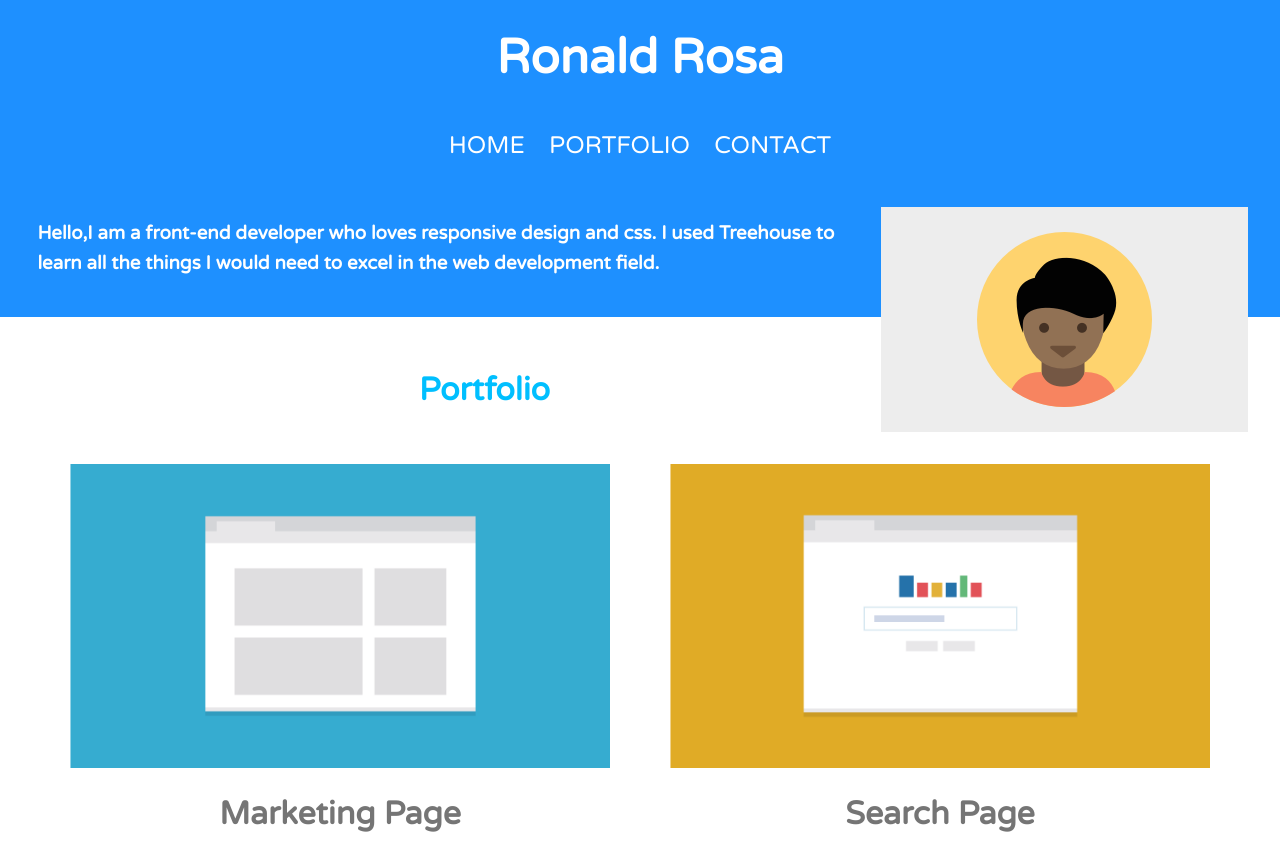
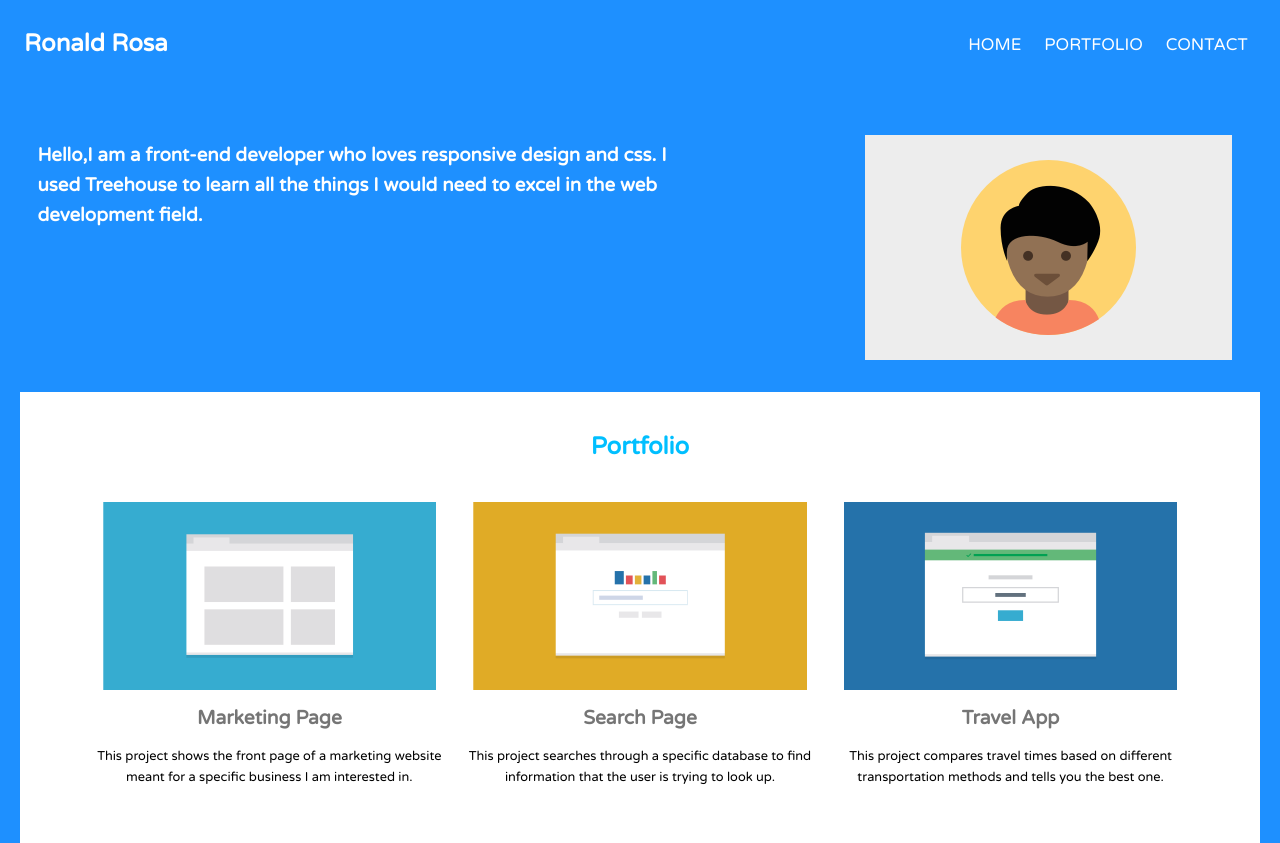
Before and after one commit to rjr2274/TechDegree-Project-2, a plain HTML site: page index.html in a window 1280 px wide. Shown: the top 843 px of the page. Drawn offline with Linux system fonts and the light colour scheme.

Commit message:
Finished Tab and Main site
Just have to add some small details but main portion is done.

```diff
--- a/css/main.css
+++ b/css/main.css
@@ -144,6 +144,7 @@ figure {
 }
 
 .top_link {
+  display: inline-block;
   float: right;
 }
 
@@ -155,6 +156,10 @@ figure {
 .footer_link {
   color: #fff;
   display: inline-block;
+}
+
+.footer_list {
+  display: none;
 }
 
 /*****************************************
@@ -172,8 +177,8 @@ figure {
 @media (min-width: 768px) {
 
     .content_wrap {
-      padding-left: 40px;
-      padding-right: 40px;
+      padding-left: 10px;
+      padding-right: 10px;
     }
 
     .project_page {
@@ -217,4 +222,90 @@ figure {
     .top_link {
       display: none;
     }
+
+    .footer_list {
+      display: inline-block;
+    }
+
+    .footer_list a {
+      text-decoration: none;
+    }
+
+    .footer_list {
+      list-style: none;
+      float: right;
+    }
+
+    .footer_list li {
+      display: inline-block;
+      padding: 5px;
+    }
 }
+
+@media (min-width: 1024px) {
+
+  .content_wrap {
+    margin-left: 20px;
+    margin-right: 20px;
+  }
+
+  .name {
+    font-size: 1.5em;
+    float: left;
+    margin: .2em 1em;
+  }
+
+  .main-nav {
+    font-size: .7em;
+    float: right;
+    margin: 2em;
+    padding: 0;
+  }
+
+  .profile_picture {
+    float: right;
+    margin: 0;
+    max-width: 40%;
+    margin-top: 2em;
+    margin-right: 3em;
+    margin-bottom: 2em;
+  }
+
+  .about {
+    clear: left;
+    max-width: 50%;
+    margin-top: 10px;
+  }
+
+  .content_wrap {
+      padding-left: 5%;
+      padding-right: 5%;
+  }
+
+  .project_page {
+    max-width: 33.333%;
+    float: left;
+    margin-bottom: 3em;
+  }
+
+  .sub_titles {
+    font-size: 1.2em;
+  }
+
+  .contact_caption {
+    padding: 0 10em 2em;
+  }
+
+  .captions {
+    font-size: .8em;
+  }
+
+  .titles {
+    font-size: 1.5em;
+  }
+
+  .contact {
+    font-size: 1.5em;
+  }
+
+}
--- a/index.html
+++ b/index.html
@@ -12,7 +12,8 @@
     <div class="main_wrapper clearfix">
 
       <header class="main-header">
-        <div class="nav_container">
+        <div class="nav_container clearfix">
+          <div class="topbar clearfix">
           <h1 class="name">Ronald Rosa</h1>
             <nav>
               <ul class="main-nav">
@@ -21,6 +22,7 @@
                 <li><a href="">Contact</a></li>
               <ul>
             </nav>
+          </div>
             <img src="images/responsive-layout-profile.png" class="profile_picture"/>
             <h3 class="about">
               Hello,I am a front-end developer who loves responsive design and css.  I used
@@ -93,7 +95,12 @@
     </div> <!--main_wrapper-->
   </body>
   <div class="footer_wrap">
-    <h3 class="footer_link">Ronald Rosa</h2>
-    <h3 class="footer_link top_link">Back to Top</h2>
+    <h3 class="footer_link">Ronald Rosa</h3>
+      <ul class="footer_list">
+        <li><a href="">Home</a></li>
+        <li><a href="">Portfolio</a></li>
+        <li><a href="">Contact</a></li>
+      </ul>
+    <h3 class="footer_link top_link">Back to Top</h3>
   </div><!--footer wrap-->
 </html>
```
